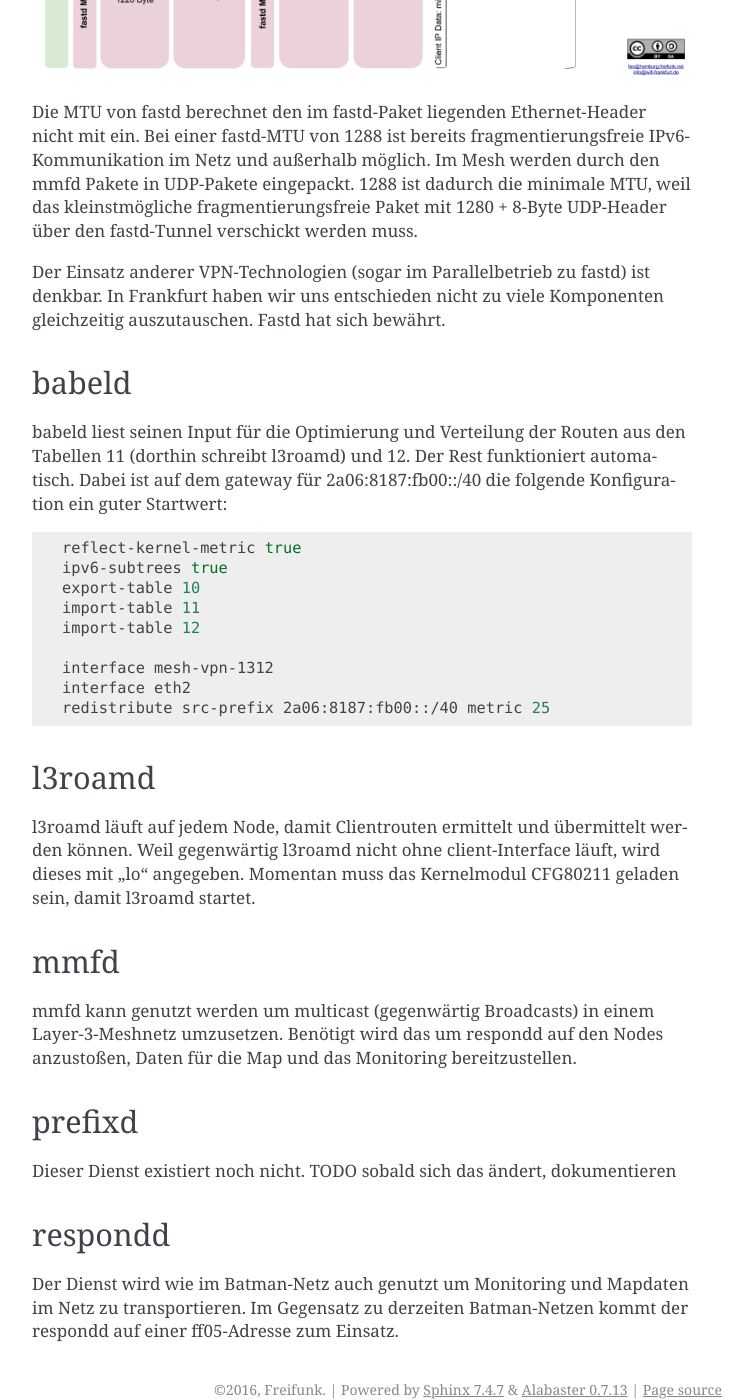
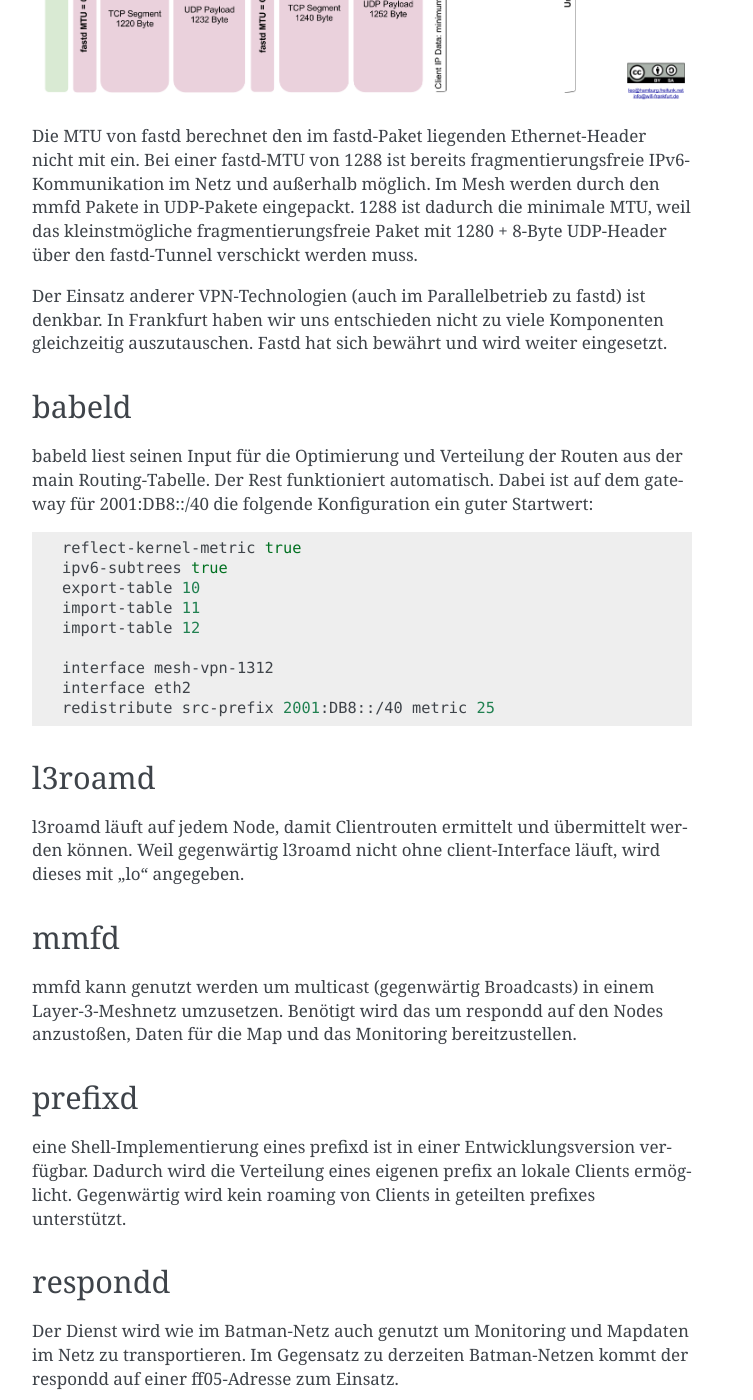
Before and after one commit to freifunk-l3r/readthedocs, a Sphinx documentation site: the page built from docs/components.rst, in a window 1280 px wide and 1400 px high, scrolled down 1834 px. Shown: the whole window, without its empty margins (388-1141 px from the left). Built offline with Sphinx 7.4.7, drawn with Linux system fonts in a browser that asks for light colours; some of the changed text lies outside the part shown.

Commit message:
use documentation prefix

```diff
--- a/docs/components.rst
+++ b/docs/components.rst
@@ -18,10 +18,10 @@
  :delim: ;
 
  Adresse; Bedeutung
- 2a06:8187:fbab:2::1; next-node IP-Adresse: Diese Adresse ist jedem Node zugewiesen. Der Node ist für alle direkt verbundenen Clients unter dieser Adresse erreichbar.
- 2a06:8187:fbab:1::/64;   eine bestimmte IP-Adresse in diesem Netz ist die local-node-IP-Adresse. Diese wird anhand der MAC-Adresse des Nodes bestimmt und dem  lokalen Interface "lo" zugewiesen.
- 2a06:8187:fbab:1::/64;   Infrastruktur-Netz: In diesem Netz liegen Nodes und Serverkomponenten
- 2a06:8187:fbab:2::/64;   Client-Netz: In diesem Netz liegen Clients
+ 2001:DB8:3:1::1; next-node IP-Adresse: Diese Adresse ist jedem Node zugewiesen. Der Node ist für alle direkt verbundenen Clients unter dieser Adresse erreichbar.
+ 2001:DB8:3:1:/64;   eine bestimmte IP-Adresse in diesem Netz ist die local-node-IP-Adresse. Diese wird anhand der MAC-Adresse des Nodes bestimmt und dem  lokalen Interface "lo" zugewiesen.
+ 2001:DB8:3:1:/64;   Infrastruktur-Netz: In diesem Netz liegen Nodes und Serverkomponenten
+ 2001:DB8:3:2:/64;   Client-Netz: In diesem Netz liegen Clients. Dieses darf ein anderes als das node-Netz sein.
 
 Jeder Node und jeder Client ist somit über eine öffentliche IPv6-Adresse erreichbar.
 
@@ -42,14 +42,14 @@
 Die MTU von fastd berechnet den im fastd-Paket liegenden Ethernet-Header nicht mit ein. Bei einer fastd-MTU von 1288 ist bereits fragmentierungsfreie IPv6-Kommunikation im Netz und außerhalb möglich.
 Im Mesh werden durch den mmfd Pakete in UDP-Pakete eingepackt. 1288 ist dadurch die minimale MTU, weil das kleinstmögliche fragmentierungsfreie Paket mit 1280 + 8-Byte UDP-Header über den fastd-Tunnel verschickt werden muss.
 
-Der Einsatz anderer VPN-Technologien (sogar im Parallelbetrieb zu fastd) ist denkbar.
+Der Einsatz anderer VPN-Technologien (auch im Parallelbetrieb zu fastd) ist denkbar.
 In Frankfurt haben wir uns entschieden nicht zu viele Komponenten gleichzeitig auszutauschen.
-Fastd hat sich bewährt.
+Fastd hat sich bewährt und wird weiter eingesetzt.
 
 babeld
 ------
-babeld liest seinen Input für die Optimierung und Verteilung der Routen aus den Tabellen 11 (dorthin schreibt l3roamd) und 12.
-Der Rest funktioniert automatisch. Dabei ist auf dem gateway für 2a06:8187:fb00::/40 die folgende Konfiguration ein guter Startwert:
+babeld liest seinen Input für die Optimierung und Verteilung der Routen aus der main Routing-Tabelle.
+Der Rest funktioniert automatisch. Dabei ist auf dem gateway für 2001:DB8::/40 die folgende Konfiguration ein guter Startwert:
 
 .. code:: sh
 
@@ -61,13 +61,12 @@
 
  interface mesh-vpn-1312
  interface eth2
- redistribute src-prefix 2a06:8187:fb00::/40 metric 25
+ redistribute src-prefix 2001:DB8::/40 metric 25
 
 
 l3roamd
 -------
 l3roamd läuft auf jedem Node, damit Clientrouten ermittelt und übermittelt werden können. Weil gegenwärtig l3roamd nicht ohne client-Interface läuft, wird dieses mit "lo" angegeben.
-Momentan muss das Kernelmodul CFG80211 geladen sein, damit l3roamd startet.
 
 mmfd
 ----
@@ -76,8 +75,7 @@
 
 prefixd
 -------
-Dieser Dienst existiert noch nicht.
-TODO sobald sich das ändert, dokumentieren
+eine Shell-Implementierung eines prefixd ist in einer Entwicklungsversion verfügbar. Dadurch wird die Verteilung eines eigenen prefix an lokale Clients ermöglicht. Gegenwärtig wird kein roaming von Clients in geteilten prefixes unterstützt.
 
 respondd
 --------
--- a/docs/firmware.rst
+++ b/docs/firmware.rst
@@ -85,7 +85,7 @@
 
  dns = {
  cacheentries = 4096,
- servers = { '2a06:8187:fb00:53::53' , } ,
+ servers = { '2001:DB8:3:53::53' , } ,
  },
  next_node = {
  name = 'nextnode',
```
